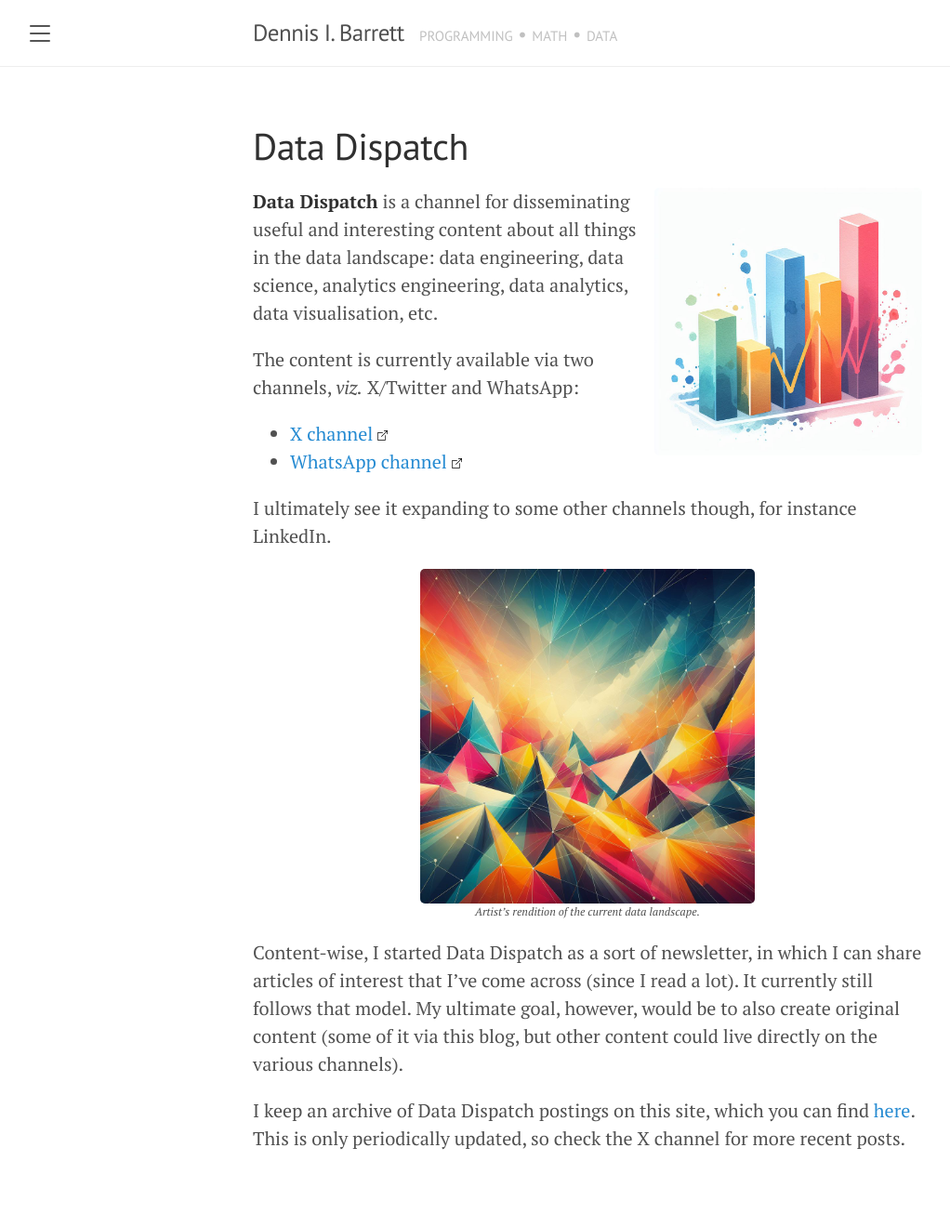
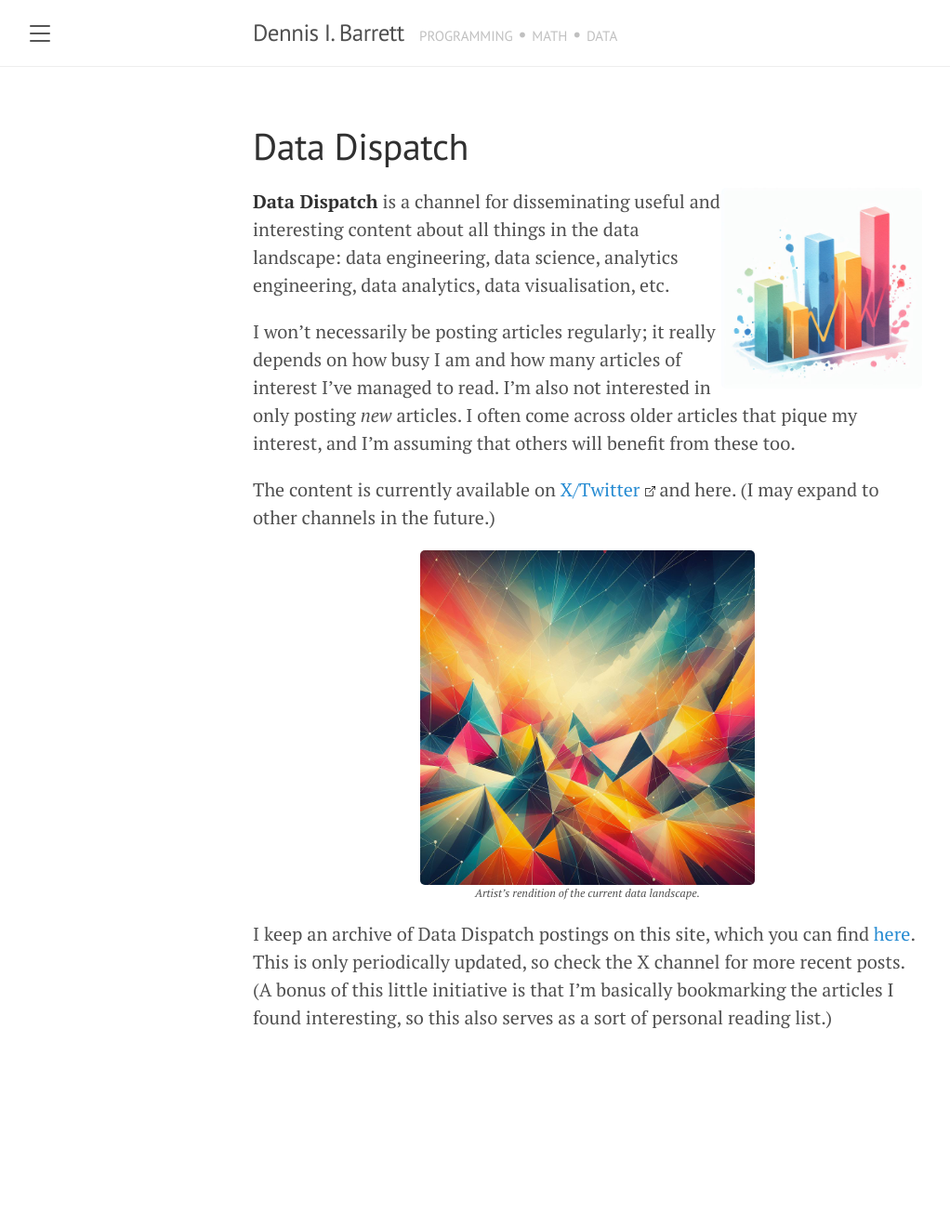
Before and after one commit to dennii/dennii.github.io, a Jekyll site: the page built from data-dispatch.md, in a window 1280 px wide. Shown: the whole page at 93% size, without its empty margins (8-1030 px from the left). Built offline with Jekyll 4.4.1, drawn with Linux system fonts in a browser that asks for light colours; after the commit the page ends 1190 px from its top, so only the background shows below that.

Commit message:
Updated Data Dispatch page

```diff
--- a/data-dispatch.md
+++ b/data-dispatch.md
@@ -4,24 +4,21 @@ title: Data Dispatch
 permalink: /data-dispatch/
 ---
 
-![Data Dispatch]({{ site.imgurl }}/data-dispatch-logo.jpeg){: style="margin: auto; float: right;" width="40%" }
+![Data Dispatch]({{ site.imgurl }}/data-dispatch-logo.jpeg){: style="margin: auto; float: right;" width="30%" }
 
 **Data Dispatch** is a channel for disseminating useful and interesting content about all things in the data landscape:
 data engineering, data science, analytics engineering, data analytics, data visualisation, etc.
 
-The content is currently available via two channels, _viz._ X/Twitter and WhatsApp:
+I won't necessarily be posting articles regularly; it really depends on how busy I am and how many articles of interest
+I've managed to read. I'm also not interested in only posting _new_ articles. I often come across older articles that
+pique my interest, and I'm assuming that others will benefit from these too.
 
-- [X channel](https://x.com/_data_dispatch_)
-- [WhatsApp channel](https://www.whatsapp.com/channel/0029Va8rOJ3FcowCLmenIc1t)
-
-I ultimately see it expanding to some other channels though, for instance LinkedIn.
+The content is currently available on [X/Twitter](https://x.com/_data_dispatch_) and here. (I may expand to other
+channels in the future.)
 
 ![Data Landscape]({{ site.imgurl }}/data-landscape.jpeg){: style="margin: auto;" width="50%" }
 _Artist's rendition of the current data landscape._
 
-Content-wise, I started Data Dispatch as a sort of newsletter, in which I can share articles of interest that I’ve come
-across (since I read a lot). It currently still follows that model. My ultimate goal, however, would be to also create
-original content (some of it via this blog, but other content could live directly on the various channels).
-
-I keep an archive of Data Dispatch postings on this site, which you can find [here](/posts/). This is
-only periodically updated, so check the X channel for more recent posts.
+I keep an archive of Data Dispatch postings on this site, which you can find [here](/posts/). This is only periodically
+updated, so check the X channel for more recent posts. (A bonus of this little initiative is that I'm basically
+bookmarking the articles I found interesting, so this also serves as a sort of personal reading list.)
```
